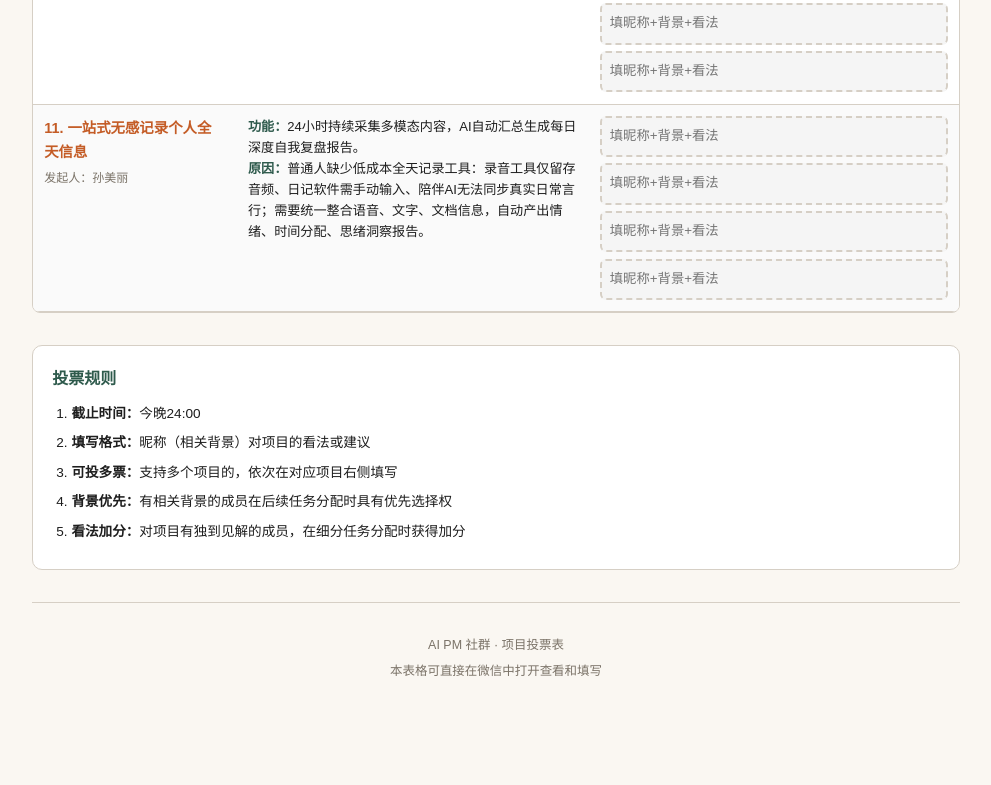
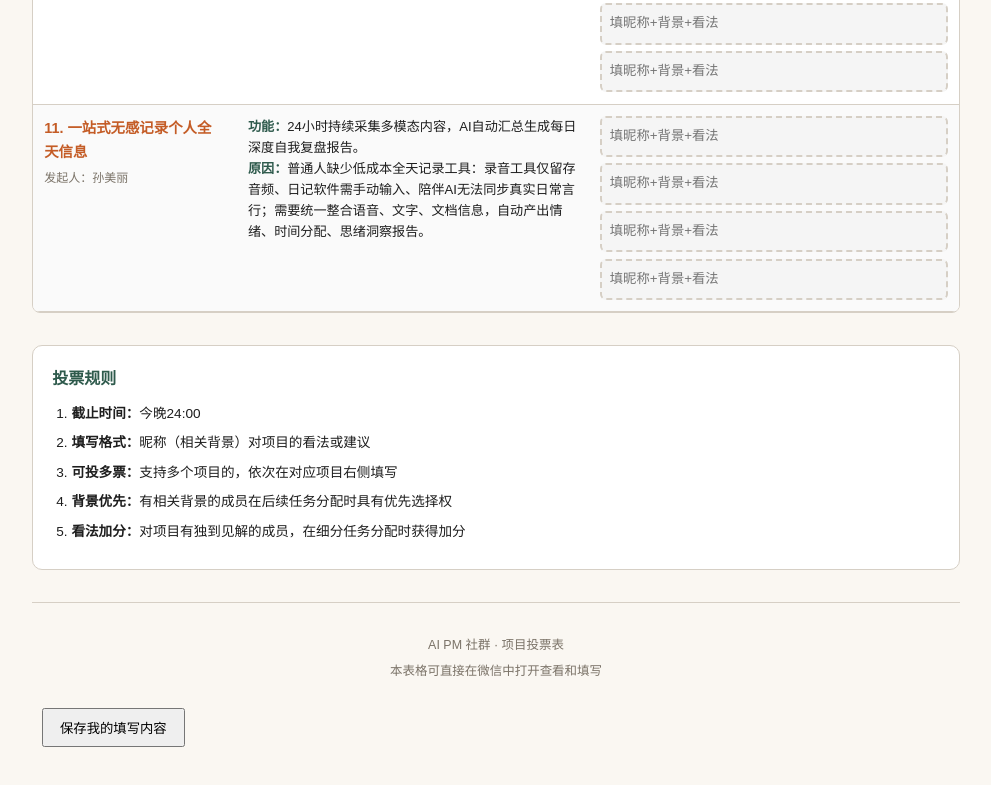
Before and after one commit to 566614/ai-pm-vote, a plain HTML site: page index.html in a window 1280 px wide. Shown: the part 2564-3349 px from the top of the page, without its empty margins (144-1135 px from the left). Before the commit the page ends 3310 px from the top, so only its background shows below. Drawn offline with Linux system fonts and the light colour scheme; a web font is replaced by a local one.

Commit message:
Add save button for voting form

```diff
--- a/index.html
+++ b/index.html
@@ -335,7 +335,7 @@ h2 { font-family: var(--font-display); font-size: 1.15rem; font-weight: 700; mar
   <p>AI PM 社群 · 项目投票表</p>
   <p style="margin-top:0.3rem;">本表格可直接在微信中打开查看和填写</p>
 </div>
-
+<button onclick="saveAllVotes()" style="margin:10px; padding:8px 16px;">保存我的填写内容</button>
 </div><script>
 function saveAllVotes() {
   const inputs = document.querySelectorAll('.vote-cell input');
```
